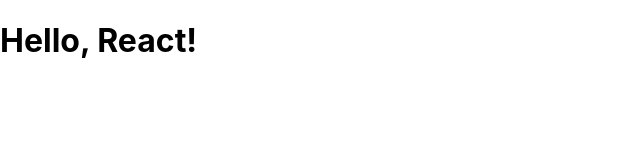
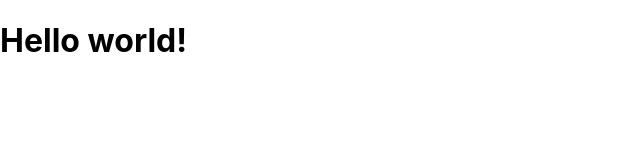
Before and after one commit to damixth/React_Contact_Manager, a React (Create React App) app: page / in a window 1280 px wide. Shown: the top 160 px of the page, without its empty margins (0-640 px from the left). Built offline with nearby package versions, Linux system fonts and the light colour scheme.

Commit message:
functions and classes

```diff
--- a/src/index.js
+++ b/src/index.js
@@ -2,7 +2,17 @@ import React from 'react';
 import ReactDOM from 'react-dom';
 import './index.css';
 
+// function Hello(){
+//   return <h1>Hello there!</h1>;
+// }
+class Hello extends React.Component {
+  render() {
+    return <h1>Hello world!</h1>;
+  }
+}
+const el =  <Hello />;
+
 ReactDOM.render(
-  <h1>Hello, React!</h1>,
+  el,
   document.getElementById('root')
 );
```
